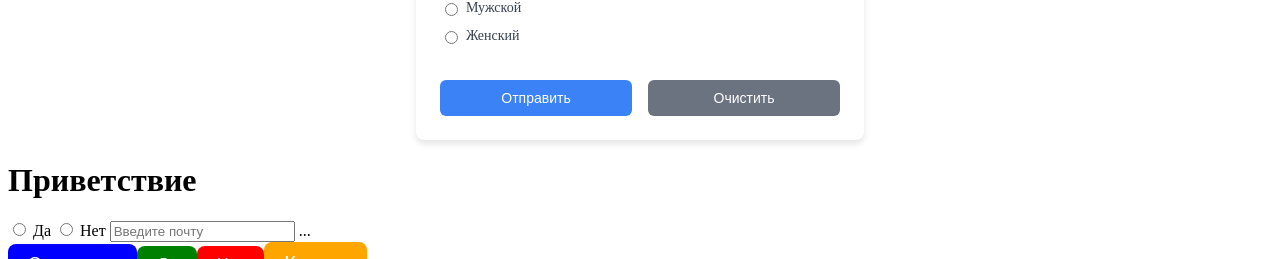
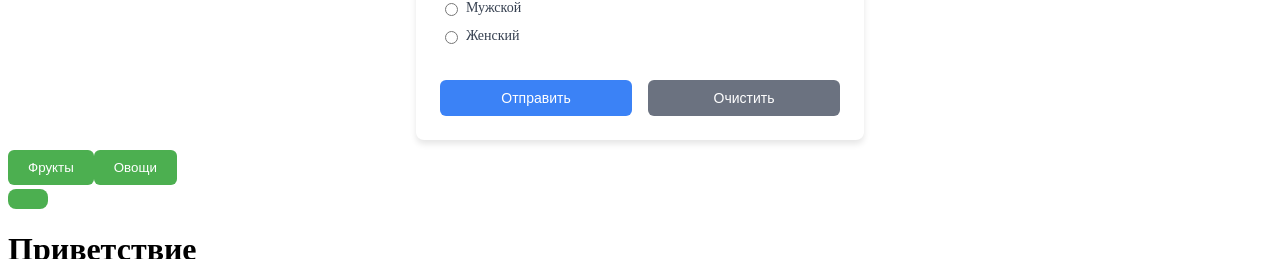
Before and after one commit to IrinaFox/ReyhanProject, a Vue app in the folder Reyhan Project/: page / in a window 1280 px wide. Shown: the part 1136-1395 px from the top of the page. Built offline with nearby package versions, Linux system fonts and the light colour scheme.

Commit message:
DP-44:created a new component Ira.vue

```diff
--- a/Reyhan Project/src/components/MainForm.vue
+++ b/Reyhan Project/src/components/MainForm.vue
@@ -2,11 +2,14 @@
 import Reyhan from "@/components/Reyhan.vue";
 import UserForm from "@/components/UserForm.vue";
 import MyCustomButton from "@/components/buttons/MyCustomButton.vue";
+import Ira from "@/components/icons/Ira.vue";
 </script>
 
 <template>
   <Reyhan text="hah" my-cat="dudu" my-dog="FUFU"></Reyhan>
   <UserForm></UserForm>
+  <Ira></Ira>
+  <MyCustomButton></MyCustomButton>
   <div>
     <h1>Приветствие</h1>
 
--- /dev/null
+++ b/Reyhan Project/src/components/icons/Ira.vue
@@ -0,0 +1,49 @@
+<script setup>
+import { ref } from 'vue';
+
+// Первая переменная и функция (для v-if)
+const isShown1 = ref(false)
+const toggle1 = () => {
+  isShown1.value = !isShown1.value
+}
+
+// Вторая переменная и функция (для v-show)
+const isShown2 = ref(false)
+const toggle2 = () => {
+  isShown2.value = !isShown2.value
+}
+</script>
+
+<template>
+  <div class="p-4">
+    <!-- Первый блок с v-if -->
+    <button @click="toggle1" class="bg-blue-500 text-white px-4 py-2 rounded">
+      Фрукты
+    </button>
+
+    <div v-if="isShown1" class="mt-2 p-2 border">
+      Яблоко
+    </div>
+
+    <!-- Второй блок с v-show -->
+    <button @click="toggle2" class="bg-green-500 text-white px-4 py-2 rounded mt-4">
+      Овощи
+    </button>
+
+    <div v-show="isShown2" class="mt-2 p-2 border">
+      Морковь
+    </div>
+  </div>
+</template>
+
+<style scoped>
+button {
+  padding: 10px 20px;
+  background: #4CAF50;
+  border: none;
+  border-radius: 6px;
+  color: white;
+  cursor: pointer;
+  margin-top: 10px;
+}
+</style>
--- a/Reyhan Project/src/main.js
+++ b/Reyhan Project/src/main.js
@@ -2,11 +2,13 @@ import { createPinia } from 'pinia'
 import { createApp } from 'vue'
 import App from './App.vue'
 import MyCustomButton from './components/buttons/MyCustomButton.vue'
+import Ira from "@/components/icons/Ira.vue";
 
 
 const app = createApp(App)
 const pinia = createPinia()
 app.component('MyCustomButton', MyCustomButton)
+app.component('Ira', Ira)
 
 app.use(pinia)
 app.mount('#app')
```
